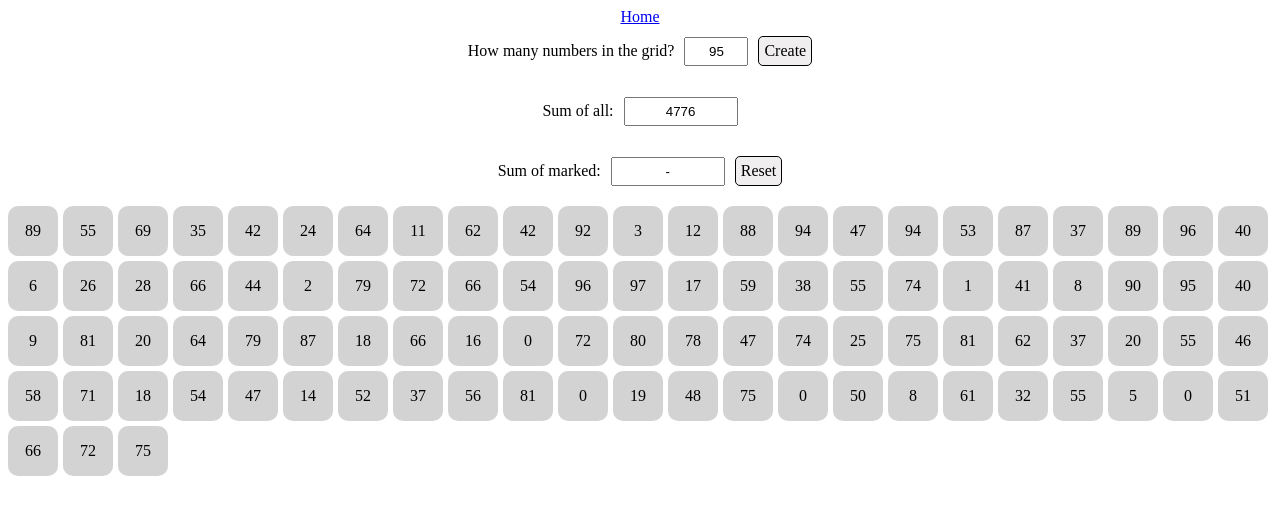
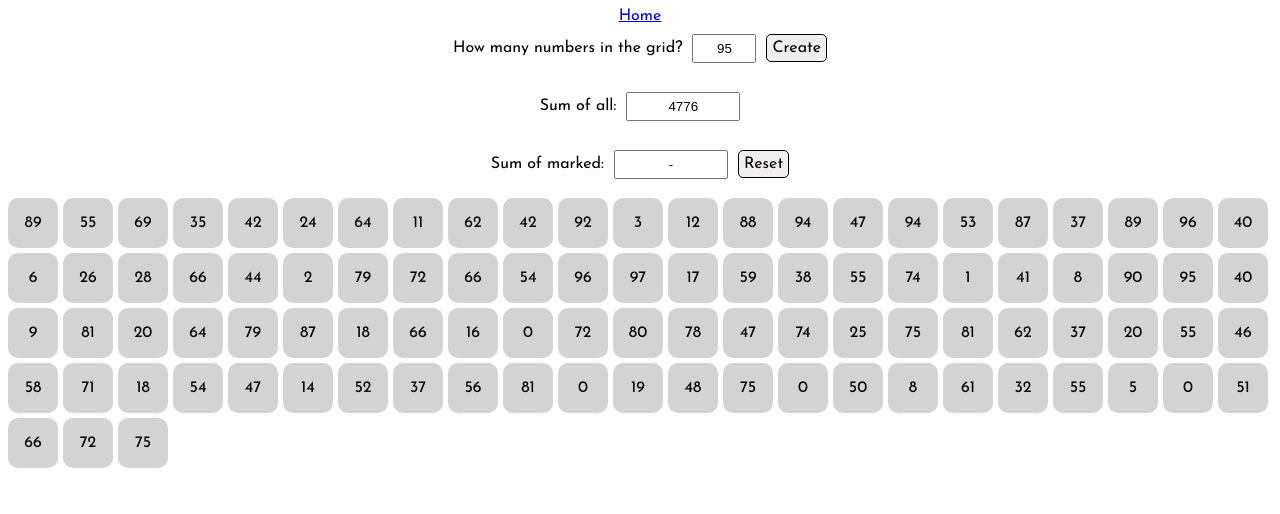
Before and after one commit to yehorgorstein/Yehor-Gorstein---Projekt-DDU2, a plain HTML site: page sum/index.html in a window 1280 px wide. Drawn offline with Linux system fonts and the light colour scheme.

Commit message:
Lagt till en font style till alla webbsidor

```diff
--- a/common.css
+++ b/common.css
@@ -1,5 +1,11 @@
+@font-face {
+    font-family: Josefin;
+    src: url(JosefinSans-VariableFont_wght.ttf);
+}
+
 body{
     text-align: center;
+    font-family: Josefin;
 }
 
 .commonDiv{
--- a/sum/index.js
+++ b/sum/index.js
@@ -1,7 +1,3 @@
-let sumAllInput = document.getElementById("sumAllInput");
-let sumMarkedInput = document.getElementById("sumMarkedInput");
-let buttonReset = document.getElementById("buttonReset");
-
 const sumAll = () => {
     totalSum = 0;
     for (let cell of grid.children){
@@ -33,6 +29,10 @@ const sumMarked = () => {
     }
 }
 
+let sumAllInput = document.getElementById("sumAllInput");
+let sumMarkedInput = document.getElementById("sumMarkedInput");
+let buttonReset = document.getElementById("buttonReset");
+
 createButton.addEventListener("click", () => {
     sumAll();
     sumMarked();
```
Also changed, not shown: JosefinSans-VariableFont_wght.ttf (added).
